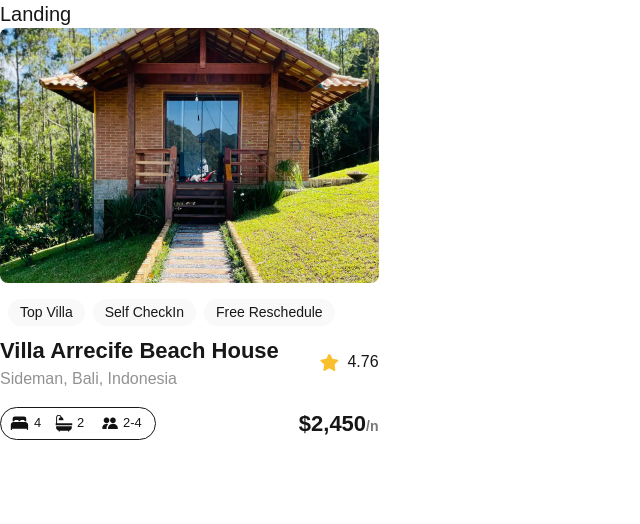
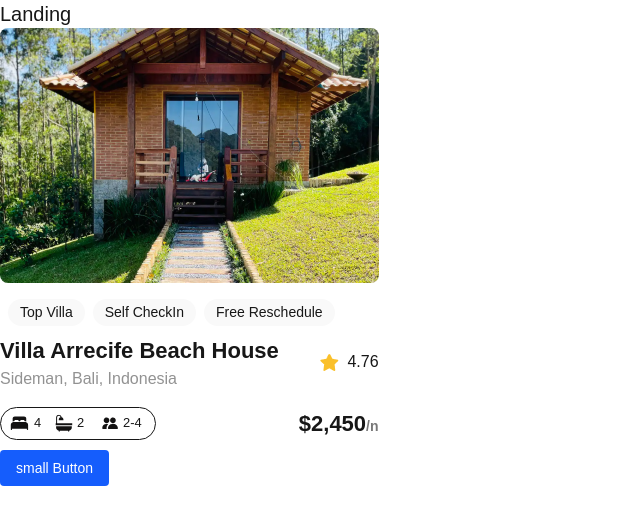
Before and after one commit to pitzee/alx-project-0x00-setup, a Next.js app in the folder alx-project-0x00/: page /landing in a window 1280 px wide. Shown: the top 524 px of the page, without its empty margins (0-640 px from the left). Built offline with nearby package versions, Linux system fonts and the light colour scheme.

Commit message:
Advanced Task

```diff
--- /dev/null
+++ b/alx-project-0x00/components/Button.tsx
@@ -0,0 +1,11 @@
+import { ButtonProps } from "@/interfaces";
+
+const Button: React.FC<ButtonProps> = ({ title, styles }) => {
+  return (
+    <button className={`bg-blue-600 text-white px-4 py-2 ${styles}`}>
+      {title}
+    </button>
+  );
+};
+
+export default Button;
--- a/alx-project-0x00/interfaces/index.ts
+++ b/alx-project-0x00/interfaces/index.ts
@@ -1,3 +1,8 @@
 export interface PillProps {
   title: string;
 }
+
+export interface ButtonProps {
+  title: string;
+  styles: string;
+}
--- a/alx-project-0x00/pages/landing.tsx
+++ b/alx-project-0x00/pages/landing.tsx
@@ -1,3 +1,4 @@
+import Button from "@/components/Button";
 import Card from "@/components/Card";
 
 const Landing: React.FC = () => {
@@ -5,6 +6,7 @@ const Landing: React.FC = () => {
     <div>
       <h1 className="text-xl font-extralight">Landing</h1>
       <Card />
+      <Button title="small Button" styles="text-sm rounded-sm" />
     </div>
   );
 };
```
